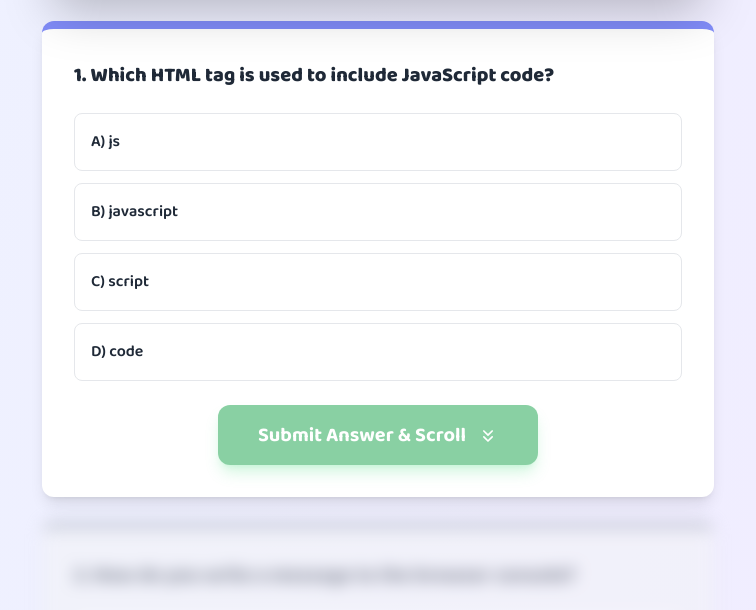
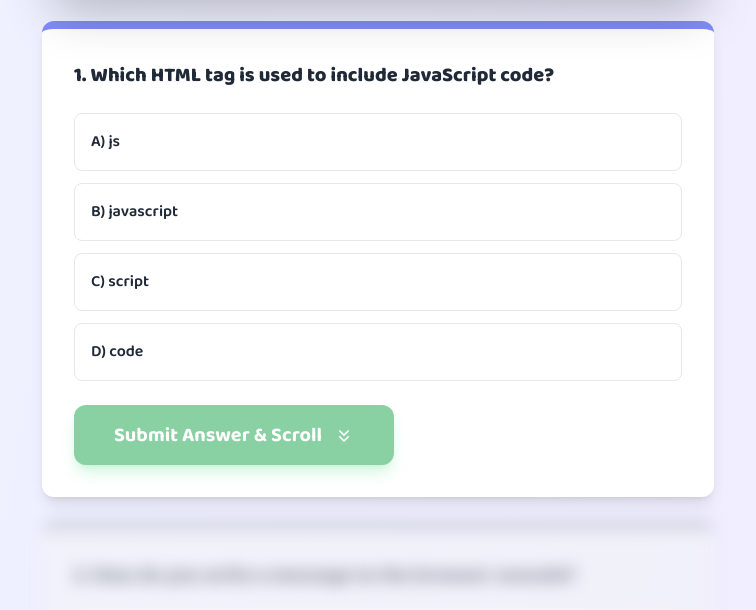
Before and after one commit to akirallo086-alt/DynaQuiz-Babanto-Balmes-andPaulo, a plain HTML site: page index.html in a window 1280 px wide. Shown: the part 187-797 px from the top of the page, without its empty margins (262-1018 px from the left). Drawn offline with nearby package versions, Linux system fonts and the light colour scheme.

Commit message:
Refactor HTML structure and improve button handling for quiz functionality

```diff
--- a/index.html
+++ b/index.html
@@ -4,14 +4,10 @@
 <meta charset="UTF-8">
 <meta name="viewport" content="width=device-width, initial-scale=1.0">
 <title>QuizPop</title>
-<!-- Load Tailwind CSS for modern design and responsiveness -->
 <script src="https://cdn.tailwindcss.com"></script>
-<!-- Load jQuery -->
 <script src="https://ajax.googleapis.com/ajax/libs/jquery/3.7.1/jquery.min.js"></script>
 
-<!-- Load Baloo 2 font (Cute and Bold) -->
 <link href="https://fonts.googleapis.com/css2?family=Baloo+2:wght@400;600;700;800&display=swap" rel="stylesheet">
-<!-- Load Lucide Icons -->
 <script src="https://unpkg.com/lucide@latest"></script>
 
 <style>
@@ -38,7 +34,7 @@
         filter: blur(8px) !important;
     }
 
-    /* NEW STYLE: Styles for "Future"/Locked State (Future questions) */
+    /* Styles for "Future"/Locked State (Future questions) */
     .question-card.future-lock {
         background-color: #f3f4f6; /* gray-100 */
         opacity: 0.5 !important;
@@ -70,7 +66,6 @@
 
 <div class="quiz-wrapper max-w-2xl mx-auto my-8">
 
-    <!-- Quiz Header (Sticky on top) -->
     <div class="bg-white p-6 sm:p-8 rounded-xl shadow-2xl mb-6 transition-all duration-300 border-t-8 border-indigo-600 sticky top-0 z-10">
         <div class="flex justify-between items-center">
             <h1 class="text-2xl sm:text-3xl font-extrabold text-gray-800">JavaScript & jQuery Quiz</h1>
@@ -81,24 +76,23 @@
         <p class="text-indigo-500 font-medium text-md mt-1">Test Your Knowledge</p>
     </div>
 
-    <!-- QUESTIONS CONTAINER -->
     <div id="quiz-questions" class="space-y-6">
-        <!-- Question Cards will be dynamically inserted here -->
+        </div>
+
+    <div id="final-submit-container" class="text-center mt-6 p-4 hidden">
+        </div>
+
+    <div id="permanent-controls" class="text-center mt-10 p-6 bg-white rounded-xl shadow-lg border-t-4 border-red-300">
+        <h3 class="text-xl font-bold text-gray-700 mb-3">Want to try again?</h3>
+        <button id="restart-btn" class="px-8 py-3 bg-red-600 text-white font-bold rounded-full hover:bg-red-700 transition duration-200 shadow-lg shadow-red-400/50">
+            <i data-lucide="rotate-ccw" class="mr-2 w-5 h-5 inline-block"></i> Reset Quiz
+        </button>
     </div>
 
-    <!-- Final Submission Container (Only used when ALL questions are locked) -->
-    <div id="final-submit-container" class="text-center mt-6 p-4 hidden">
-        <!-- Dynamic Submit Button will be moved here for final submission -->
-    </div>
-
-    <!-- Result Card (Hidden until complete) -->
     <div id="result-container" class="result-card hidden bg-white p-8 rounded-xl shadow-2xl mt-8 text-center border-t-8 border-green-600">
         <h2 class="text-2xl font-bold text-green-700 mb-3">Quiz Complete!</h2>
         <p class="text-gray-600 text-lg">Your Final Score:</p>
         <h2 id="final-score" class="text-6xl font-extrabold text-indigo-600 mt-2 tracking-wider"></h2>
-        <button id="restart-btn" class="mt-6 px-8 py-3 bg-green-600 text-white font-bold rounded-full hover:bg-green-700 transition duration-200 shadow-lg shadow-green-400/50">
-            Restart Quiz
-        </button>
     </div>
 </div>
 
@@ -118,7 +112,7 @@ const quizData = [
     {q:"What does the strict equality operator '===' mean in JavaScript?", a:["Compare values only","Assign value","Compare value and type","Compare type only"], c:"Compare value and type"},
     {q:"How do you show an alert box?", a:["show('Hello')","alert('Hello')","message('Hello')","popup('Hello')"], c:"alert('Hello')"},
     {q:"Which method converts a string to an integer?", a:["int()","parseFloat()","parseInt()","stringToNumber()"], c:"parseInt()"},
-    {q:"How do you write a single-line comment in JavaScript?", a:["<!-- comment -->","// comment","/* comment */","## comment"], c:"// comment"},
+    {q:"How do you write a single-line comment in JavaScript?", a:["","// comment","/* comment */","## comment"], c:"// comment"},
     {q:"Which of the following correctly defines a JavaScript array?", a:["let x = (1, 2, 3)","let x = {1: 1, 2: 2, 3: 3}","let x = [1, 2, 3]","let x = '1, 2, 3'"], c:"let x = [1, 2, 3]"},
     {q:"What primary symbol is used as a shortcut for the jQuery library?", a:["#","$","&","@"], c:"$"},
     {q:"Which is the correct jQuery way to select an element with the ID 'box'?", a:["$('#box')","$('box')","$('.box')","document.getElementById('box')"], c:"$('#box')"},
@@ -134,13 +128,17 @@ const quizData = [
  * The event listener is attached once and persists when the element is moved.
  */
 function createSubmitButton() {
-    $submitBtn = $('<button>')
+    $submitBtn = $('<div>') // Use a div to contain the button for easier styling
+        .addClass('mt-6 block w-full sm:w-auto mx-auto');
+
+    const $button = $('<button>')
         .prop('id', 'submit-btn')
-        .addClass('px-10 py-4 bg-green-600 text-white font-bold rounded-xl text-xl transition duration-200 shadow-lg shadow-green-400/50 hover:bg-green-700 disabled:opacity-50 mt-6 block w-full sm:w-auto mx-auto')
+        .addClass('px-10 py-4 bg-green-600 text-white font-bold rounded-xl text-xl transition duration-200 shadow-lg shadow-green-400/50 hover:bg-green-700 disabled:opacity-50 block w-full sm:w-auto')
         .prop('disabled', true)
         .html('Submit Answer & Scroll <i data-lucide="chevrons-down" class="ml-2 w-5 h-5 inline-block"></i>')
-        // We use .off().on() to ensure the handler is only attached once, even if this function runs multiple times
         .off('click', handleSubmit).on('click', handleSubmit);
+
+    $submitBtn.append($button);
 }
 
 // --- Rendering and Structure ---
@@ -305,15 +303,15 @@ function updateQuizFlowState() {
         const hasAnswer = !!userAnswers[targetIndex];
 
         // D. Update submit button state
-        $submitBtn.prop('disabled', !hasAnswer);
-        $submitBtn.removeClass('hidden').html('Submit Answer & Scroll <i data-lucide="chevrons-down" class="ml-2 w-5 h-5 inline-block"></i>');
+        $submitBtn.find('#submit-btn').prop('disabled', !hasAnswer);
+        $submitBtn.removeClass('hidden').find('#submit-btn').html('Submit Answer & Scroll <i data-lucide="chevrons-down" class="ml-2 w-5 h-5 inline-block"></i>');
 
         $('#final-submit-container').addClass('hidden');
 
     } else {
         // All questions submitted: final state
         $('#final-submit-container').removeClass('hidden').empty().append($submitBtn);
-        $submitBtn.prop('disabled', false).html('Submit Quiz & View Results <i data-lucide="trophy" class="ml-2 w-5 h-5 inline-block"></i>');
+        $submitBtn.find('#submit-btn').prop('disabled', false).html('Submit Quiz & View Results <i data-lucide="trophy" class="ml-2 w-5 h-5 inline-block"></i>');
     }
 
     lucide.createIcons();
@@ -400,7 +398,7 @@ function showResults() {
     $('#final-score').text(`${finalScore}/${quizData.length}`);
     $('#result-container').removeClass('hidden');
 
-    // 3. Hide the main submit button
+    // 3. Hide the main submit button container (the button is detached, but container should be hidden)
     $('#final-submit-container').addClass('hidden');
 
     // 4. Scroll to the results
@@ -447,11 +445,17 @@ function initQuiz() {
     submittedState = Array(quizData.length).fill(false);
     answeredCount = 0;
 
-    createSubmitButton();
+    // Recreate the button if it doesn't exist (only needed on first run, but safe)
+    if (!$submitBtn) {
+        createSubmitButton();
+    }
 
     $('#total-q').text(quizData.length);
     $('#result-container').addClass('hidden');
     $('#final-submit-container').addClass('hidden');
+
+    // Ensure the permanent controls are visible after a restart
+    $('#permanent-controls').removeClass('hidden');
 
     renderQuiz();
 
@@ -470,7 +474,7 @@ $(document).ready(function() {
     initQuiz();
     lucide.createIcons();
 
-    // Restart button functionality
+    // Restart button functionality (Permanent button)
     $('#restart-btn').on('click', function() {
         initQuiz();
     });
```
